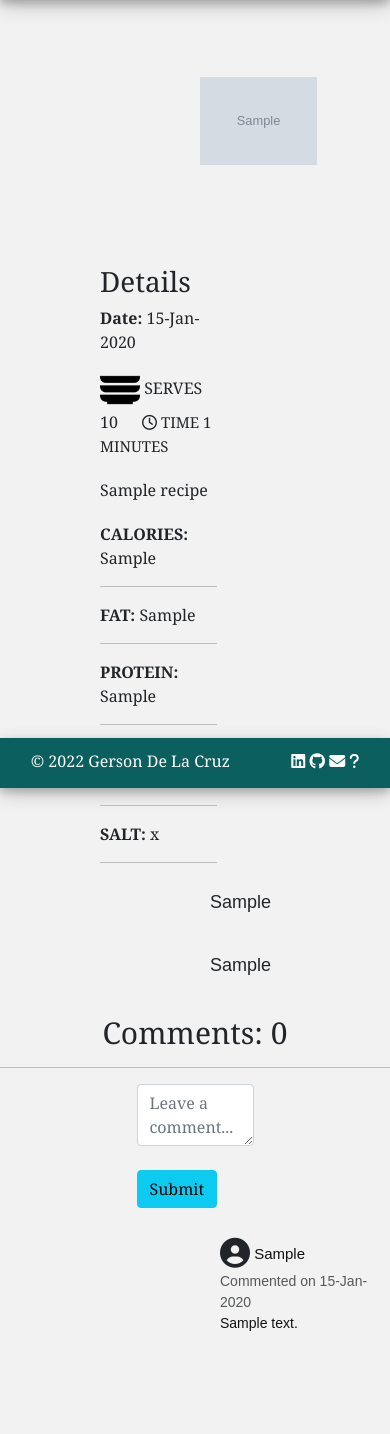
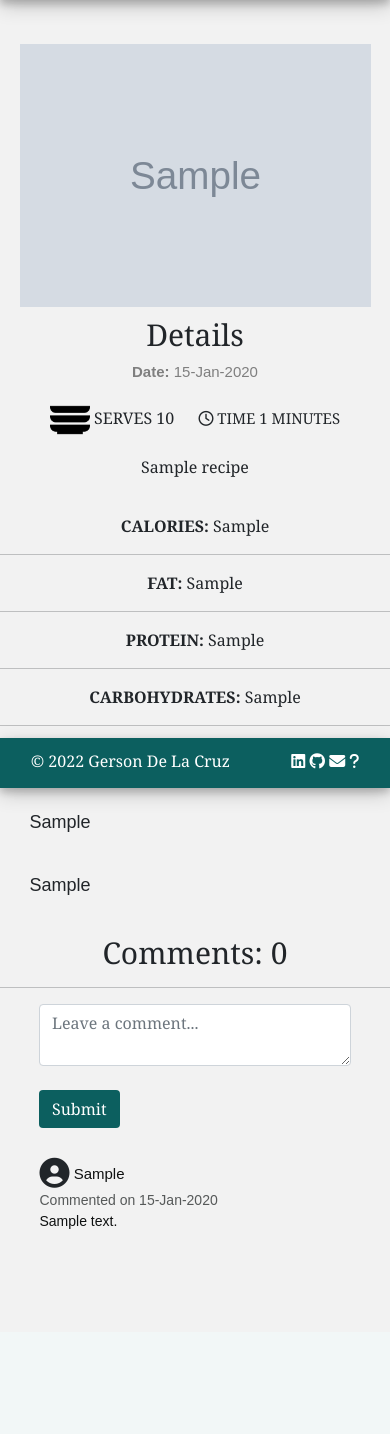
Before and after one commit to Gersondelacruzdeveloper/myBookOfRecipes, a Flask app: page /detail_recepe/1 in a window 390 px wide. Shown: the part 56-1490 px from the top of the page. After the commit the page ends 1285 px from the top, so only its background shows below. Run offline with Flask 2, Linux system fonts and the light colour scheme; the visitor is signed in with stand-in values (Sample User, id 1); tables that the repository leaves empty hold one stand-in row (values such as "Sample post"); grey boxes marked "Sample" are stand-in pictures; some libraries are stand-ins or nearby versions.

Commit message:
Add recipe media queries for detail page

```diff
--- a/myonlinerecipes/static/css/style.css
+++ b/myonlinerecipes/static/css/style.css
@@ -10,6 +10,7 @@
   --shadow: 0 4px 8px 0 rgba(0, 0, 0, 0.2), 0 6px 20px 0 rgba(0, 0, 0, 0.19);
   --viridian-green: #149F9F;
 }
+
 /* rgb(12, 95, 95) */
 
 /* -------------------------------------------------------------------- Resets */
@@ -26,10 +27,12 @@ body {
   margin-bottom: 100px;
   font-family: var(--font);
 }
+
 a {
   text-decoration: none;
   color: var(--white);
 }
+
 /* -------------------------------------------------------------------- Hover / Focus */
 
 .my-brand:hover,
@@ -37,16 +40,19 @@ a {
 .nav-link:hover {
   color: var(--white);
 }
+
 /* -------------------------------------------------------------------- general classes */
-.title{
-  margin-top:100px;
-  text-align:center;
+.title {
+  margin-top: 100px;
+  text-align: center;
   font-size: 2.5rem;
 }
-.flash-message{
-  width:50%;
+
+.flash-message {
+  width: 50%;
   margin: auto;
 }
+
 /* -------------------------------------------------------------------- header */
 nav {
   position: fixed;
@@ -60,6 +66,7 @@ nav {
 .nav-link {
   color: var(--white);
 }
+
 /* -------------------------------------------------------------------- home section */
 
 .card_wrapper {
@@ -79,12 +86,13 @@ nav {
 }
 
 
-.dish-image > img {
+.dish-image>img {
   width: 300px;
   height: 310px;
   object-fit: cover;
 }
-.dish-image > img:hover {
+
+.dish-image>img:hover {
   opacity: 0.7;
 }
 
@@ -110,210 +118,233 @@ nav {
   font-size: 14px;
 }
 
-.comments_sign > i {
+.comments_sign>i {
   font-size: 20px;
   margin: auto;
 }
 
 /* -----------------------------------------------------myrecipes pages*/
 
-.add_recpes_btn{
+.add_recpes_btn {
   text-align: center;
 }
 
-.add_recpes_btn button{
+.add_recpes_btn button {
   font-family: Sans-serif;
 }
 
-.recipes_btn{
-  text-align:center;
-  margin-top:20px;
+.recipes_btn {
+  text-align: center;
+  margin-top: 20px;
 }
-.recipes_btn i{
-  color:var(--white);
+
+.recipes_btn i {
+  color: var(--white);
 }
 
 .delete_btn,
-.edit_btn{
-  font-size:10px;
-  background-color:var(--deep-jungle-green);
+.edit_btn {
+  font-size: 10px;
+  background-color: var(--deep-jungle-green);
 }
 
 .delete_btn:hover,
-.edit_btn:hover{
-  background-color:var(--viridian-green);
+.edit_btn:hover {
+  background-color: var(--viridian-green);
 }
 
 /* -----------------------------------------------------myrecipes form pages*/
-.add_recipes_form{
-  width:800px;
-  margin:auto;
+.add_recipes_form {
+  width: 800px;
+  margin: auto;
 }
+
 /* ----------------------------------------------------- detail pages*/
 
-.detail_wrapper{
-  overflow:hidden;
-  margin-top:20px;
-}
-  .detail-image{
-  width:30%;
-  float:left;
-  margin-left:200px;
-  margin-top:113px;
+.detail_wrapper {
+  overflow: hidden;
+  margin-top: 20px;
 }
 
-  .side_description{
-  width:30%;
-  float:left;
-  margin-left:100px;
-  }
-  .side_description img{
-  width:40px;
-  }
-  .cooking_time{
-  font-size:15px;
-  margin-left:20px;
+.detail-image {
+  width: 30%;
+  float: left;
+  margin-left: 200px;
+  margin-top: 113px;
 }
 
-  .img_side img{
-  width:20px;
-  margin-left:10px;
-  }
-  .description{
-  clear:left;
-  padding:10px;
-  text-align: justify;
-  width:50%;
-  overflow:auto;
-  font-family:dinot, sans-serif;
-  font-size:18px;
-  margin-left:200px;
+.side_description {
+  width: 30%;
+  float: left;
+  margin-left: 100px;
 }
 
-  .nutri_title{
-  font-weight:bold;
-  }
-  .nutri_name{
-  font-weight:bold;
+.side_description img {
+  width: 40px;
 }
 
-  .nutri_name_container{
-  margin-top:20px;
+.cooking_time {
+  font-size: 15px;
+  margin-left: 20px;
 }
 
-  .detail_title{
-  margin-top:100px;
+.img_side img {
+  width: 20px;
+  margin-left: 10px;
 }
-  .detail_title_recipe{
-    margin-top:20px;
+
+.description {
+  clear: left;
+  padding: 10px;
+  text-align: justify;
+  width: 50%;
+  overflow: auto;
+  font-family: dinot, sans-serif;
+  font-size: 18px;
+  margin-left: 200px;
+}
+
+.nutri_title {
+  font-weight: bold;
+}
+
+.nutri_name {
+  font-weight: bold;
+}
+
+.nutri_name_container {
+  margin-top: 20px;
+}
+
+.detail_title {
+  margin-top: 100px;
+}
+
+.detail_title_recipe {
+  padding: 15px;
+}
+
+.date {
+  font-family: dinot, sans-serif;
+  color: rgb(127, 127, 127);
+  font-size: 15px;
+}
+
+/* Review or comment  section */
+#user_circle {
+  font-size: 30px;
+}
+
+.comments {
+  font-family: dinot, sans-serif;
+  font-size: 15px;
+  margin-left: 200px;
+  margin-top: 30px;
+  position: relative;
+  width: 50%;
+}
+
+#user_name {
+  top: -5px;
+  position: relative;
+  color: rgb(15, 17, 17);
+}
+
+.date_created {
+  color: rgb(86, 89, 89);
+  font-size: 14px;
+  margin: 0px;
+  padding: 0px;
+}
+
+.review_content {
+  color: rgb(15, 17, 17);
+  font-size: 14px;
+  margin: 0px;
+  padding: 0px;
+}
+
+.sub_container {
+  margin: 20px;
+}
+
+.btn-color {
+  background-color: var(--deep-jungle-green);
+  color: var(--white);
 }
 
 
-/* Review or comment  section */
-  #user_circle{
-  font-size:30px;
-  }
-  .comments{
-  font-family:dinot, sans-serif;
-  font-size:15px;
-  margin-left:200px;
-  margin-top:30px;
-  position:relative;
-  width:50%;
+.btn-color:hover {
+  background-color: var(--viridian-green);
+  color: var(--white);
 }
 
-  #user_name{
-  top: -5px;
-  position:relative;
-  color:rgb(15, 17, 17);
+#comments {
+  margin-top: 10px;
+  font-size: 30px;
+  text-align: center;
 }
 
-  .date_created{
-  color:rgb(86, 89, 89);
-  font-size:14px;
-  margin:0px;
-  padding:0px;
-  }
-  .review_content{
-  color:rgb(15, 17, 17);
-  font-size:14px;
-  margin:0px;
-  padding:0px;
-  }
-
-  .sub_container{
-  margin:20px;
-  }
-  .btn-color{
-  background-color:rgb(12, 95, 95);
-  color:var(--white);
-  }
-
-
-  .btn-color:hover{
-  background-color: #118888;
-  color:var(--white);
-  }
-
-
-  #comments{
-  margin-top:10px;
-  font-size:30px;
-  text-align:center;
-  }
-
-  .comments_texterea{
-  width:30%;
-  margin:auto;
+.comments_texterea {
+  width: 30%;
+  margin: auto;
 }
 
 /* -----------------------------------------------------login and signup page*/
 .user_card {
   width: 350px;
   margin-top: 10%;
-  background:var(--white);
+  background: var(--white);
   position: relative;
   display: flex;
   justify-content: center;
   flex-direction: column;
   padding: 10px;
   box-shadow: var(--shadow);
-  -webkit-box-shadow:var(--shadow);
-  -moz-box-shadow:var(--shadow);
+  -webkit-box-shadow: var(--shadow);
+  -moz-box-shadow: var(--shadow);
   border-radius: 5px;
 }
+
 .signup_button,
-.login_button{
+.login_button {
   width: 100%;
-  background-color:var(--deep-jungle-green);
+  background-color: var(--deep-jungle-green);
   color: var(--white);
 }
+
 .signup_container,
-.login_container{
+.login_container {
   padding: 0 2rem;
 }
+
 .signup_button:hover,
-.login_button:hover{
+.login_button:hover {
   color: var(--white);
-  background-color:var(--viridian-green);
+  background-color: var(--viridian-green);
 }
-.link{
-  color:blue;
-  margin-left:5px;
+
+.link {
+  color: blue;
+  margin-left: 5px;
 }
-.form_container{
+
+.form_container {
   margin-top: 20px;
 }
-.form-title{
-  color:var(--black);
+
+.form-title {
+  color: var(--black);
 }
-.input-group-text{
+
+.input-group-text {
   height: 40px;
   background: #f7ba5b !important;
   color: white !important;
   border: 0 !important;
   border-radius: 0.25rem 0 0 0.25rem !important;
 }
+
 .input_user,
 .input_pass:focus {
   box-shadow: none !important;
@@ -372,17 +403,67 @@ footer {
 @media only screen and (max-width: 750px) {
   .card_wrapper {
     grid-template-columns: auto;
-    width:100%;
+    width: 100%;
   }
-  .dish-image > img {
+
+  .dish-image>img {
     width: 350px;
     height: 360px;
     object-fit: cover;
   }
-.user_card{
+
+  .user_card {
     margin-top: 40%;
   }
 
 
+  /* detail recipe page */
+  .detail_wrapper {
+    margin-top: 100px;
+  }
+
+  .detail-image {
+    width: 90%;
+    float: none;
+    margin: auto;
+  }
+
+  .side_description {
+    width: auto;
+    float: none;
+    margin: auto;
+    text-align: center;
+  }
+
+
+  .detail_title {
+    margin-top: 10px;
+    text-align: center;
+    font-size: 30px;
+  }
+
+  .date {
+    font-family: dinot, sans-serif;
+    color: rgb(127, 127, 127);
+    font-size: 15px;
+    text-align: center;
+  }
+
+  .description {
+    margin: auto;
+    width: 90%;
+  }
+
+  .comments_texterea{
+    width:80%;
+  }
+
+  .comments{
+    margin:auto;
+    margin-top:30px;
+    position:static;
+    width:90%;
+  }
+
 
 }
--- a/myonlinerecipes/templates/detail_recipe.html
+++ b/myonlinerecipes/templates/detail_recipe.html
@@ -91,7 +91,7 @@
     <form class="comments_texterea" action="" method="POST" enctype="multipart/form-data">
         <textarea required class="form-control" placeholder="Leave a comment..." name="comment"></textarea>
         <br>
-        <input class="btn btn-info" type="submit" value="Submit">
+        <input class="btn btn-color" type="submit" value="Submit">
     </form>
     {% else %}
     <p class="text-center">Create an account to comment:</p>
```
Lines whose indentation alone changed are shown as unchanged.
